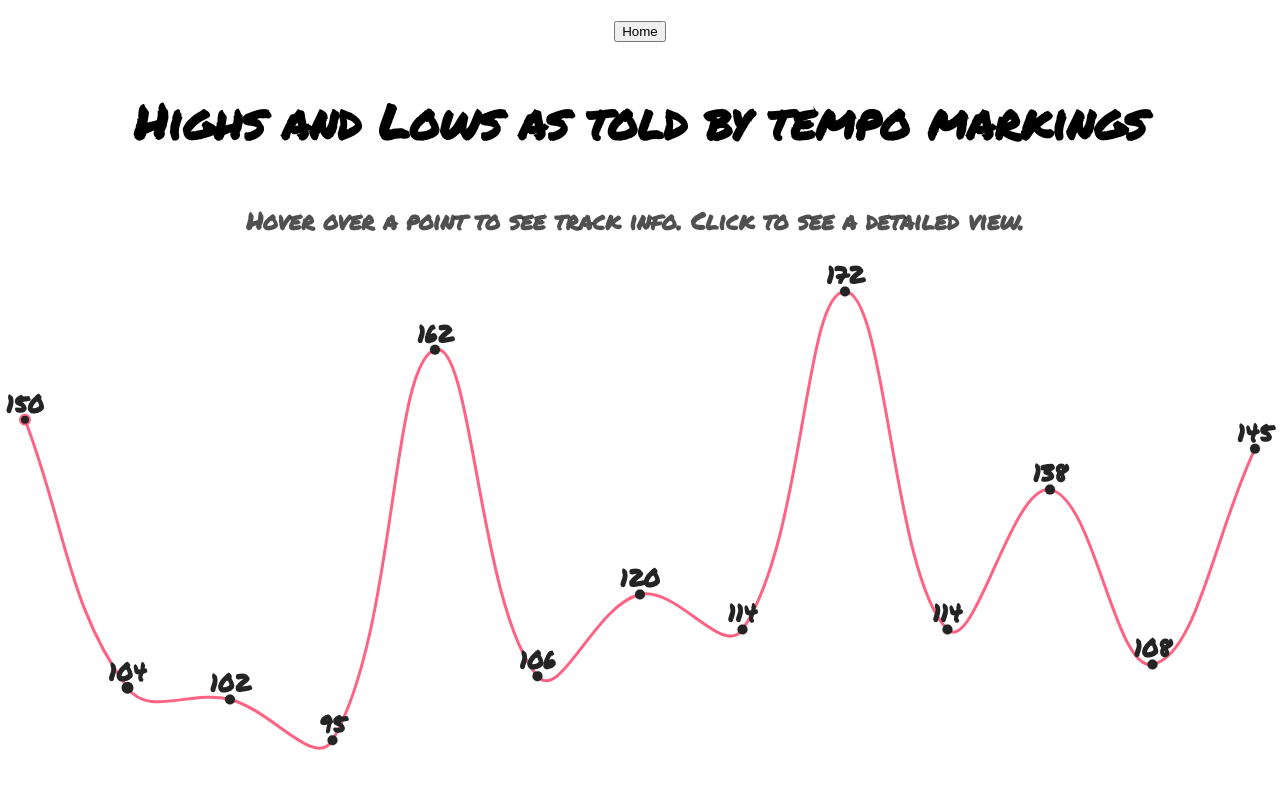
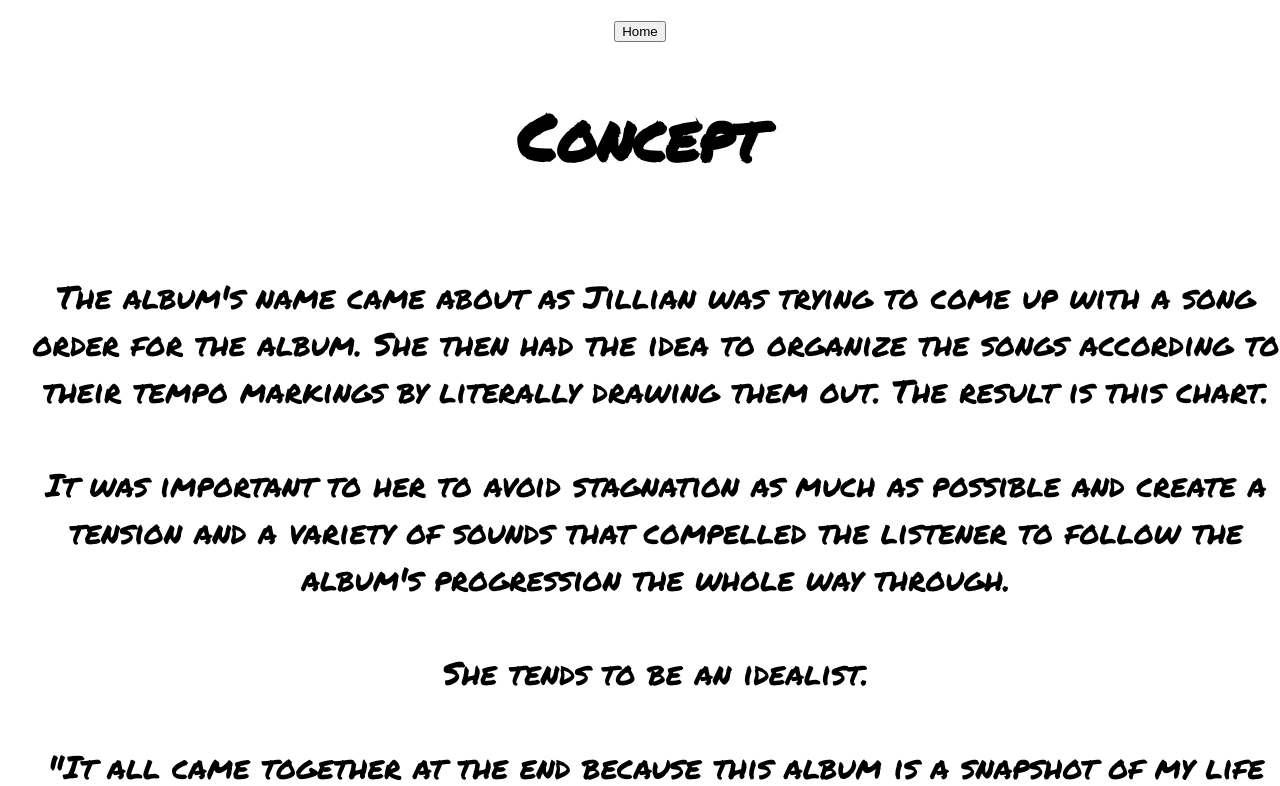
Before and after one commit to jaerodyne/highs-and-lows, a React (Create React App) app: page / in a window 1280 px wide. Shown: the top 786 px of the page. Built offline with nearby package versions, Linux system fonts and the light colour scheme.

Commit message:
Write concept

```diff
--- /dev/null
+++ b/src/components/concept.js
@@ -0,0 +1,29 @@
+import React, { Component } from 'react';
+
+class Concept extends Component {
+
+	conceptText() {
+		return (
+		  `
+		  	The album's name came about as Jillian was trying to come up with a song order for the album. She then had the idea to organize the songs according to their tempo markings by literally drawing them out. The result is this chart.
+
+		  		It was important to her to avoid stagnation as much as possible and create a tension and a variety of sounds that compelled the listener to follow the album's progression the whole way through.
+
+		  		She tends to be an idealist.
+
+		  		"It all came together at the end because this album is a snapshot of my life and the highs and lows that I've been through. It was an apt way to summarize my collective experiences. Sometimes, it really is that simple."
+		  `
+	  )
+	}
+
+	render() {
+		return (
+			<div>
+				<h1>Concept</h1>
+				<p className="concept">{this.conceptText()}</p>
+			</div>
+		);
+	}
+}
+
+export default Concept;
--- a/src/components/home.js
+++ b/src/components/home.js
@@ -1,4 +1,5 @@
 import React, { Component } from 'react';
+import Concept from './concept';
 import TrackOne from './trackOne';
 import TrackTwo from './trackTwo';
 import TempoChart from './tempoChart';
@@ -44,6 +45,7 @@ class Home extends Component {
 		return (
 			<div>
 				<button onClick={this.resetView}>Home</button>
+				<Concept />
 				{this.showTrack()}
 				{this.state.viewTrack ? null :
 					<TempoChart getTrack={this.getTrack}/>
--- a/src/index.css
+++ b/src/index.css
@@ -33,3 +33,11 @@ pre.lyrics {
 .selected-lyric {
   color: red;
 }
+
+.concept {
+  white-space: pre-line;
+  margin: 1em 0 0 1em;
+  text-align: center;
+  font-family: 'Permanent Marker';
+  margin-bottom: 8em;
+}
```
